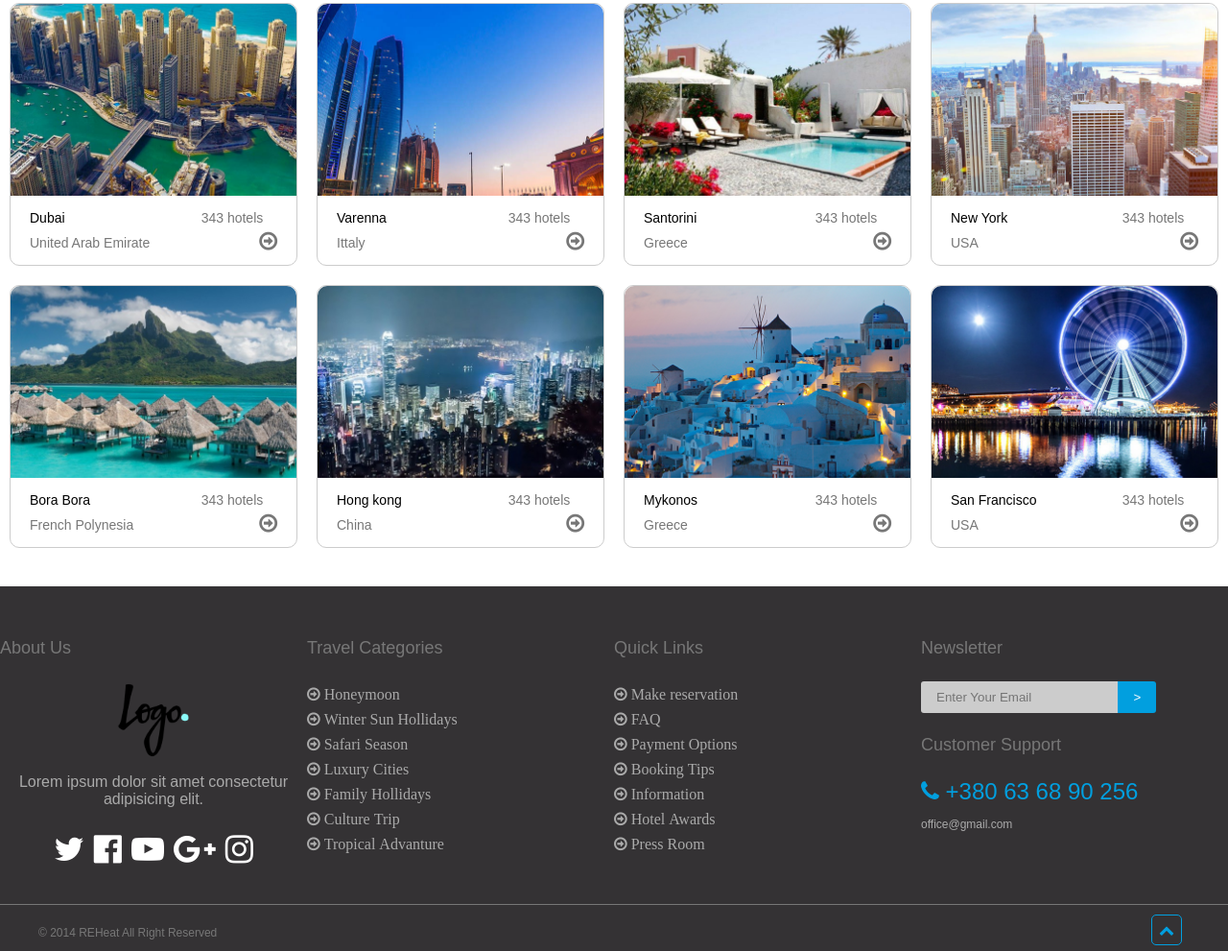
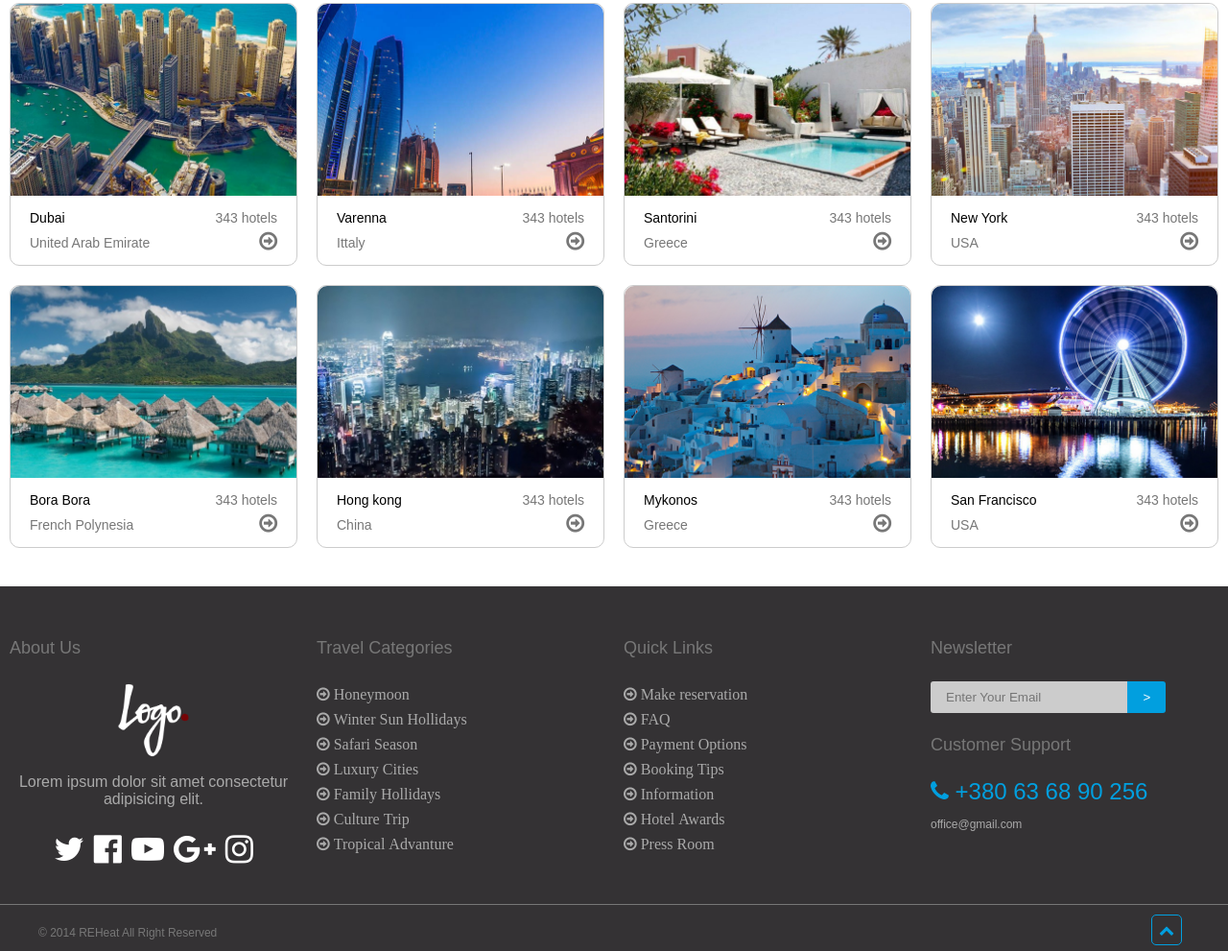
Before and after one commit to sonterix/ReHeat, a plain HTML site: page index.html in a window 1280 px wide. Shown: the part 1746-2737 px from the top of the page at 96% size. Drawn offline with Linux system fonts and the light colour scheme.

Commit message:
fixed styles

```diff
--- /dev/null
+++ b/css/main-media.css
@@ -0,0 +1,11 @@
+@media screen and (max-width: 1280px){
+    #header-wrapper,
+    #heder-bg-wrapper,
+    #warm-block-wrapper,
+    #best-offers-wrapper,
+    #top-destinations-wrapper,
+    #footer-wrapper{
+        max-width: none;
+        width: 100%;
+    }
+}
--- a/css/main.css
+++ b/css/main.css
@@ -11,20 +11,15 @@ a{
     text-decoration: none;
     color: #646464;
 }
+input{
+    outline: none;
+}
 
 .grid-wrapper{
     display: grid;
+    grid-template-areas: 'header' 'header-bg' 'warm-block' 'best-offers' 'top-destinations' 'footer';
 }
 
-/* HEADER */
-#header{
-    display: flex;
-    flex-direction: column;
-    align-items: center;
-    justify-content: center;
-    box-shadow: 1px 1px 5px #000;
-    z-index: 2;
-}
 #header-wrapper,
 #heder-bg-wrapper,
 #warm-block-wrapper,
@@ -34,6 +29,18 @@ a{
     max-width: 1280px;
     width: 100%;
 }
+
+/* head */
+#header{
+    grid-area: header;
+    display: flex;
+    flex-direction: column;
+    align-items: center;
+    justify-content: center;
+    box-shadow: 1px 1px 5px #000;
+    z-index: 2;
+}
+
 
 /* nav1 */
 #nav1{
@@ -63,6 +70,7 @@ a{
 #login{
     text-align: right;
 }
+
 
 /* nav2 */
 #nav2{
@@ -112,8 +120,10 @@ a{
     border-radius: 50%
 }
 
+
 /* header-bg */
 #header-bg{
+    grid-area: header-bg;
     display: flex;
     flex-direction: column;
     align-items: center;
@@ -172,6 +182,7 @@ a{
     grid-template-rows: auto 100px;
 }
 
+
 /* tab */
 .active-tab{
     color: #019fdf !important;
@@ -192,6 +203,7 @@ a{
     opacity: 0.9;
     cursor: pointer;
 }
+
 
 /* tabs content */
 #tabs-content{
@@ -235,11 +247,13 @@ a{
     cursor: pointer;
 }
 
+
 /* warm-block */
 .blue-text{
     color: #019fdf !important;
 }
 #warm-block{
+    grid-area: warm-block;
     display: flex;
     flex-direction: column;
     justify-content: center;
@@ -297,6 +311,7 @@ a{
     z-index: 1;
 }
 
+
 /* best-offers */
 .blue-arrow{
     color: #019fdf;
@@ -304,6 +319,7 @@ a{
 }
 
 #best-offers{
+    grid-area: best-offers;
     display: flex;
     flex-direction: column;
     justify-content: center;
@@ -403,8 +419,10 @@ a{
         background-image: url('../img/sea-2.jpg');
 }
 
+
 /* top-destinations */
 #top-destinations{
+    grid-area: top-destinations;
     display: flex;
     flex-direction: column;
     justify-content: center;
@@ -453,6 +471,9 @@ a{
     text-align: right;
     cursor: pointer;
 }
+.destinations-name p:last-child{
+    text-align: right;
+}
 
 #dubai,
 #varenna,
@@ -497,8 +518,10 @@ a{
     background-image: url('../img/san-francisco.jpg');
 }
 
+
 /* footer */
 #footer{
+    grid-area: footer;
     display: flex;
     flex-direction: column;
     justify-content: center;
@@ -512,7 +535,7 @@ a{
 }
 
 .footer-column{
-    margin-bottom: 30px;
+    margin: 0 10px 30px 10px;
 }
 .footer-column h3{
     margin: 10px 0;
@@ -561,6 +584,7 @@ a{
 #footer-logo{
     display: flex;
     margin: 0 auto;
+    filter: invert(100%);
 }
 
 #footer-icons{
--- a/index.html
+++ b/index.html
@@ -11,6 +11,7 @@
 
     <link rel="stylesheet" href="css/font-awesome.min.css">
     <link rel="stylesheet" href="css/main.css">
+    <link rel="stylesheet" href="css/main-media.css">
 </head>
 <body>
 
```
